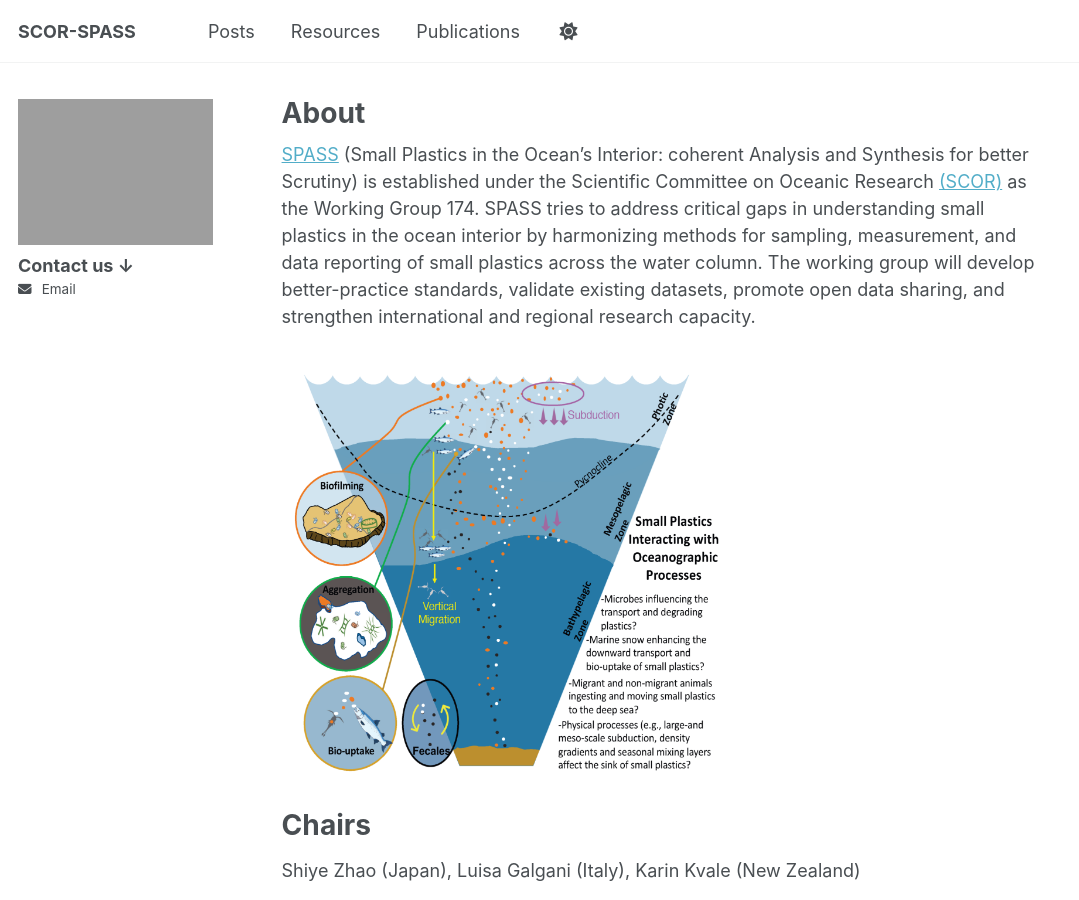
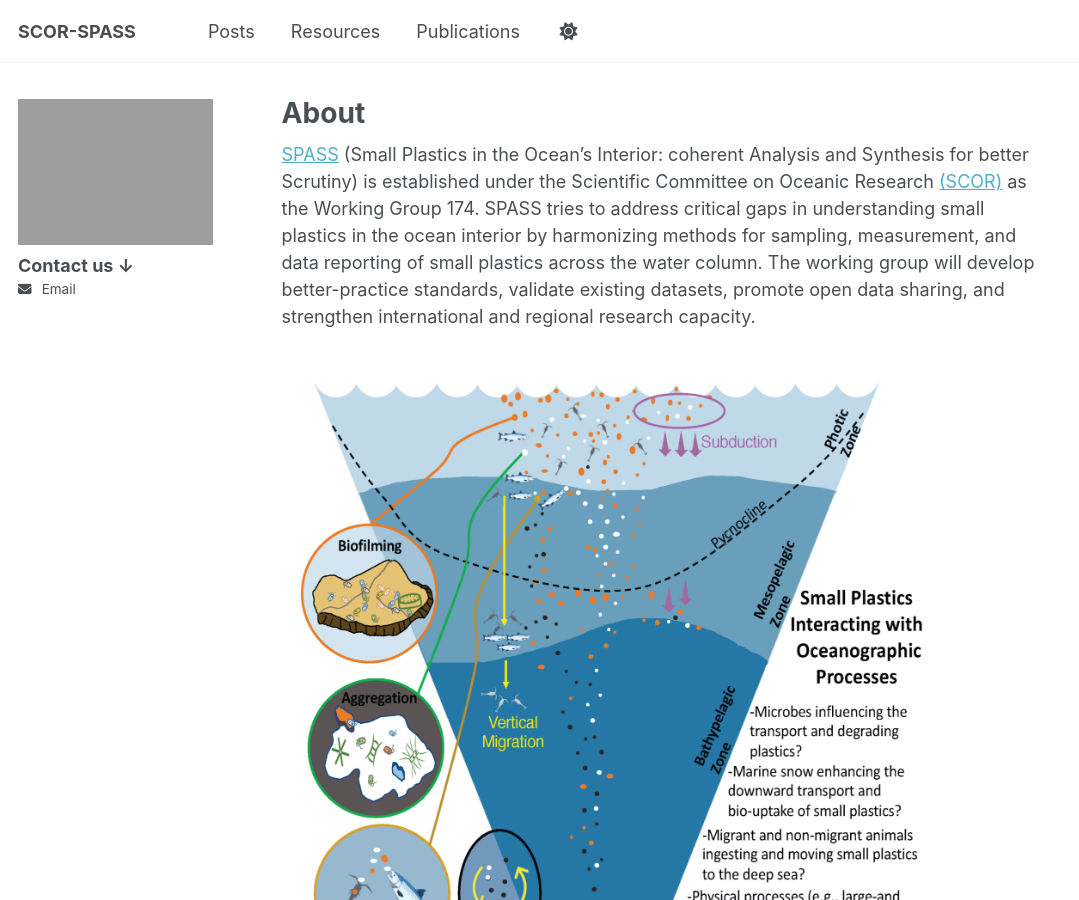
Before and after one commit to SCOR-SPASS/scor-spass.github.io, a Jekyll site: the page built from _pages/about.md, in a window 1280 px wide and 900 px high. Shown: the whole window, without its empty margins (0-1079 px from the left). Built offline with Jekyll 4.4.1, drawn with Linux system fonts in a browser that asks for light colours.

Commit message:
Update about.md

```diff
--- a/_pages/about.md
+++ b/_pages/about.md
@@ -24,7 +24,7 @@ is established under the Scientific Committee on Oceanic Research
 <a href="https://scor-int.org/">(SCOR)</a> as the Working Group 174. SPASS tries to address critical gaps in understanding small plastics in the ocean interior by harmonizing methods for sampling, measurement, and data reporting of small plastics
 across the water column. The working group will develop better-practice standards, validate existing datasets,
 promote open data sharing, and strengthen international and regional research capacity.<br><br>
-<img src="/images/SPASS.png" class="spass-float" width="450">
+<img src="/images/SPASS.png" class="spass-float" width="660">
 
 Chairs
 ======
```
